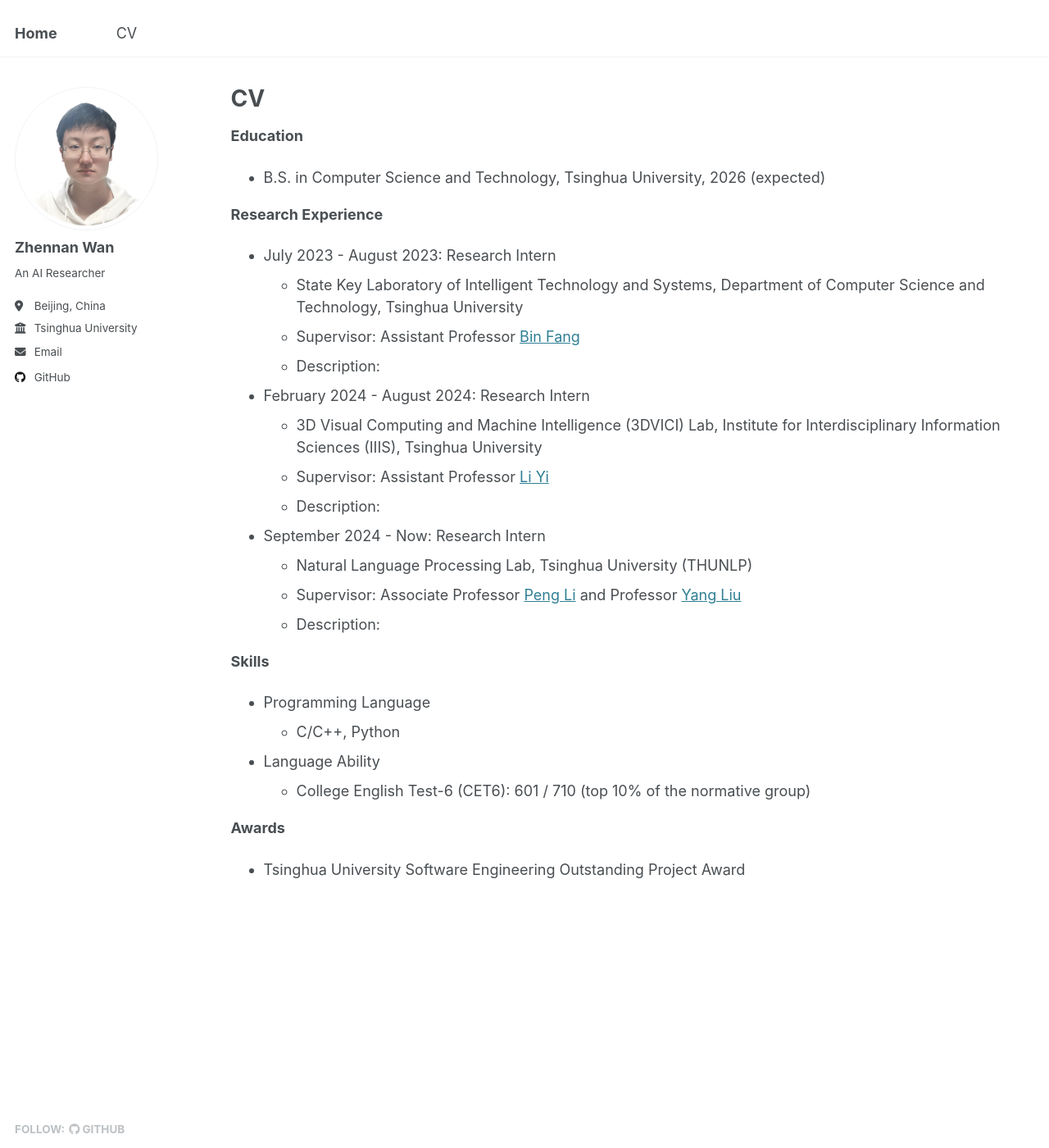
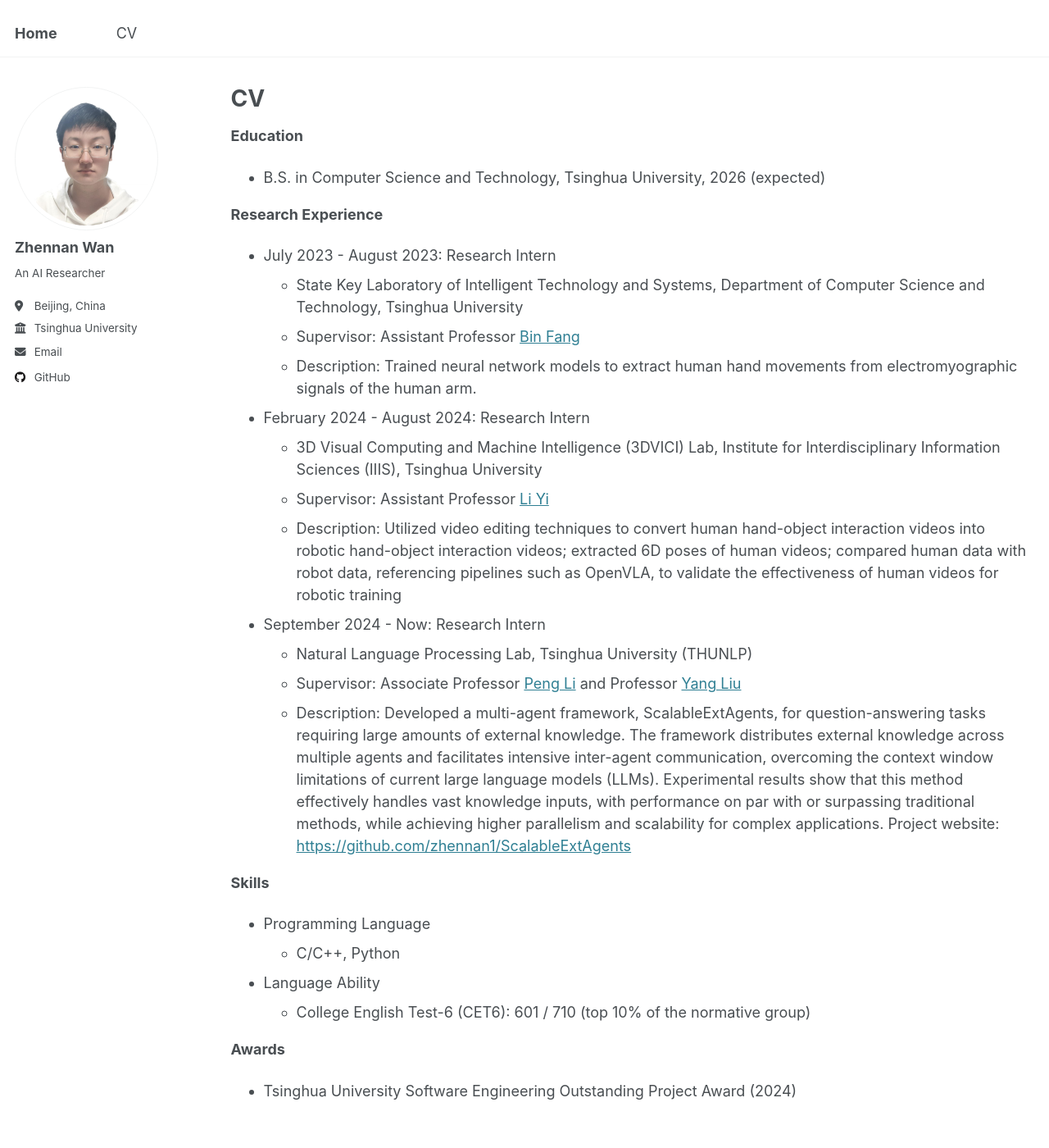
Before and after one commit to zhennan1/zhennan1.github.io, a Jekyll site: the page built from _pages/cv.md, in a window 1280 px wide and 1400 px high. Shown: the whole window at 82% size. Built offline with Jekyll 4.4.1, drawn with Linux system fonts in a browser that asks for light colours.

Commit message:
Update cv.md

```diff
--- a/_pages/cv.md
+++ b/_pages/cv.md
@@ -20,17 +20,20 @@
 * July 2023 - August 2023: Research Intern
   * State Key Laboratory of Intelligent Technology and Systems, Department of Computer Science and Technology, Tsinghua University
   * Supervisor: Assistant Professor <a href="https://scholar.google.com/citations?user=5G47IcIAAAAJ&hl=zh-CN">Bin Fang</a>
-  * Description:
+  * Description: Trained neural network models to extract human hand movements from electromyographic signals of the human arm.
 
 * February 2024 - August 2024: Research Intern
   * 3D Visual Computing and Machine Intelligence (3DVICI) Lab, Institute for Interdisciplinary Information Sciences (IIIS), Tsinghua University
   * Supervisor: Assistant Professor <a href="https://ericyi.github.io/">Li Yi</a>
-  * Description:
+  * Description: Utilized video editing techniques to convert human hand-object interaction videos into robotic hand-object interaction videos; extracted 6D poses of human videos; compared human data with robot data, referencing pipelines such as OpenVLA, to validate the effectiveness of human videos for robotic training
 
 * September 2024 - Now: Research Intern
   * Natural Language Processing Lab, Tsinghua University (THUNLP)
   * Supervisor: Associate Professor <a href="https://lpeng.net/">Peng Li</a> and Professor <a href="https://nlp.csai.tsinghua.edu.cn/~ly/">Yang Liu</a>
-  * Description:
+  * Description: Developed a multi-agent framework, ScalableExtAgents, for question-answering tasks requiring large amounts of external knowledge. The framework distributes external knowledge across multiple agents and facilitates intensive inter-agent communication,
+overcoming the context window limitations of current large language models (LLMs). Experimental results show that this method effectively
+handles vast knowledge inputs, with performance on par with or surpassing traditional methods, while achieving higher parallelism and
+scalability for complex applications. Project website: <a href="https://github.com/zhennan1/ScalableExtAgents">https://github.com/zhennan1/ScalableExtAgents</a>
 
 <!-- * Spring 2024: Academic Pages Collaborator
   * GitHub University
@@ -56,7 +59,7 @@
 
 **Awards**
 
-* Tsinghua University Software Engineering Outstanding Project Award
+* Tsinghua University Software Engineering Outstanding Project Award (2024)
 
 <!-- Publications
 ======
```
